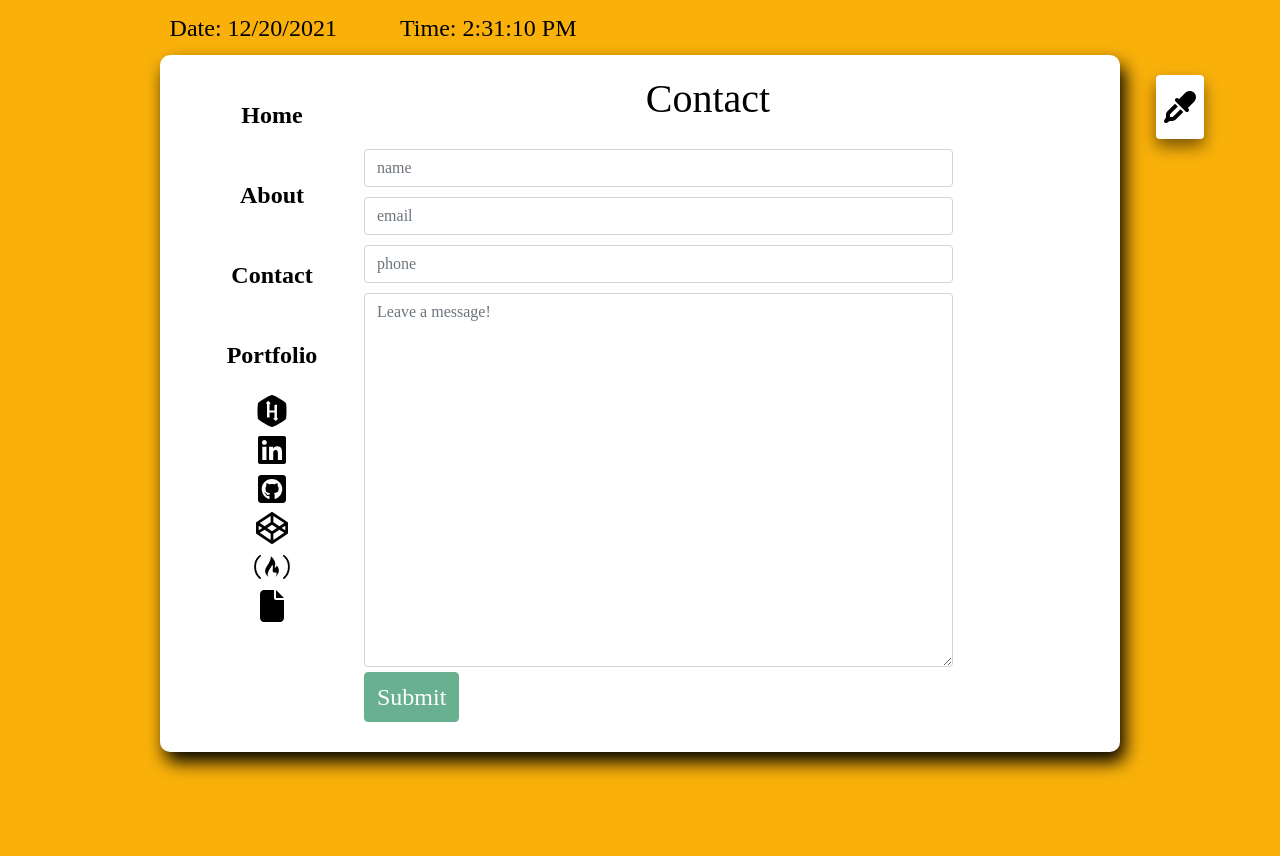
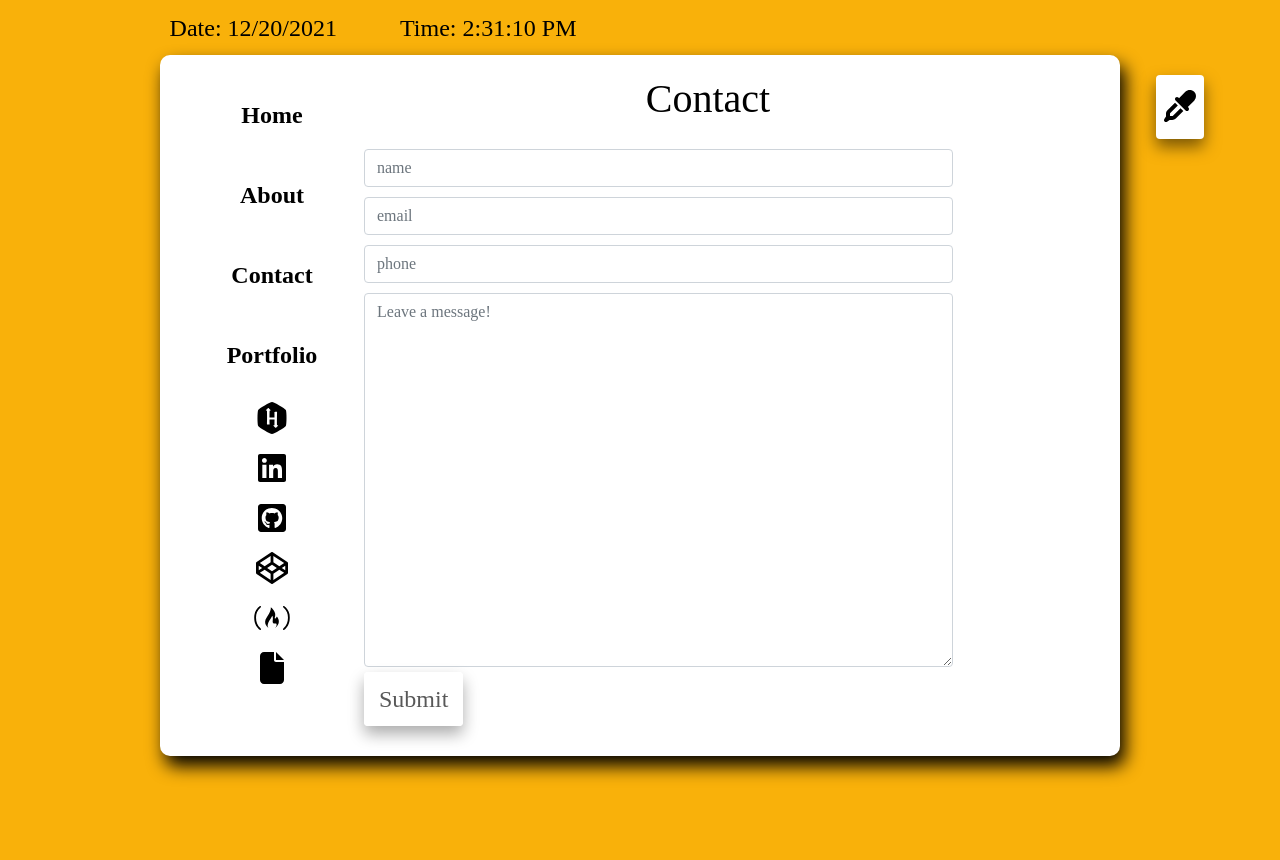
Before and after one commit to raseward14/Responsive-Portfolio, a React (Create React App) app in the folder client/: page /contact in a window 1280 px wide. Built offline with nearby package versions, Linux system fonts and the light colour scheme; a web font is replaced by a local one.

Commit message:
fixed icons pushing each other down on hover class by giving the parent div height more than the increase in icon size

```diff
--- a/client/src/App.css
+++ b/client/src/App.css
@@ -6,7 +6,7 @@
     width: 75%;
     margin: auto;
     padding: 20px;
-    line-height: 32px;
+    /* line-height: 32px; */
     background-color: white;
     /* border: 1px solid red; */
     box-shadow: 5px 10px 18px black;
--- a/client/src/components/Icons/style.css
+++ b/client/src/components/Icons/style.css
@@ -19,13 +19,17 @@ span a {
     font-size: 2em;
     /* display: grid;
     grid-template-rows: auto; */
-
 }
 
 a:hover {
-    font-size: 3em;
+    font-size: 2.25em;
 }
 
 .wrapper {
     text-align: center;
+    align-items: center;
 }
+
+.wrapper div {
+    height: 50px;
+}
--- a/client/src/pages/style.css
+++ b/client/src/pages/style.css
@@ -27,7 +27,6 @@ aside {
 
 section {
     float: left;
-    height: 90%;
     width: calc(4 * (100% / 5));
     background-color: transparent;
     color: black;
@@ -51,8 +50,20 @@ form {
 
 #Button {
     margin: 5px auto;
+    border-radius: 50%;
     font-size: 24px;
-    text-align: left !important;
+    /* text-align: center; */
+    background-color: inherit;
+    color: black;
+    border: 3px solid #fff;
+    box-shadow: 0 8px 16px 0 rgba(0, 0, 0, 0.5);
+    border-radius: 0.25rem;
+}
+
+#Button:hover {
+    background-color: antiquewhite;
+    pointer-events: auto;
+    font-size: 26px;
 }
 
 #four {
```
